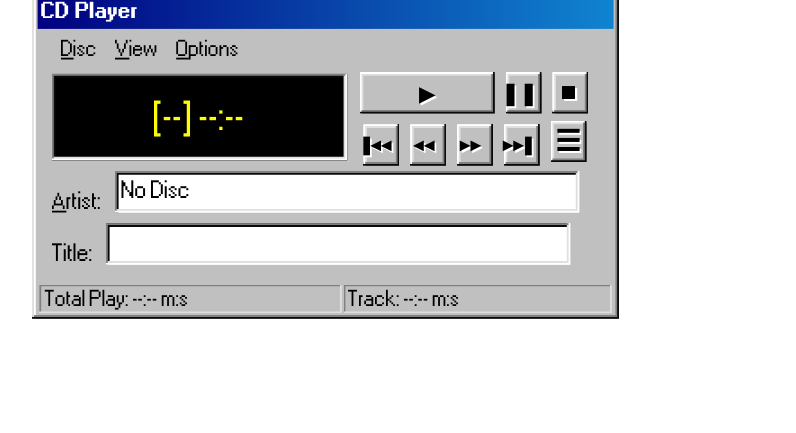
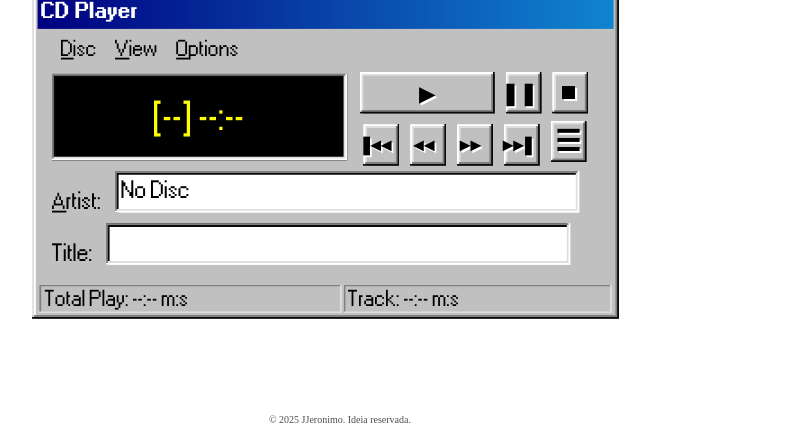
Before and after one commit to JJeeronimo/CD-player, a plain HTML site: page index.html in a window 1280 px wide. Shown: the part 516-949 px from the top of the page, without its empty margins (300-1096 px from the left). Before the commit the page ends 835 px from the top, so only its background shows below. Drawn offline with nearby package versions, Linux system fonts and the light colour scheme.

Commit message:
Update index.html

```diff
--- a/index.html
+++ b/index.html
@@ -99,6 +99,9 @@
 
     <script src="https://cdnjs.cloudflare.com/ajax/libs/jsmediatags/3.9.5/jsmediatags.min.js"></script>
     <script src="script.js"></script>
+    <div style="text-align: center; margin-top: 930px; font-size: 10px; color: #4e4e4e;">
+        © 2025 JJeronimo. Ideia reservada.
+      </div>
 
 </body>
 </html>
```
